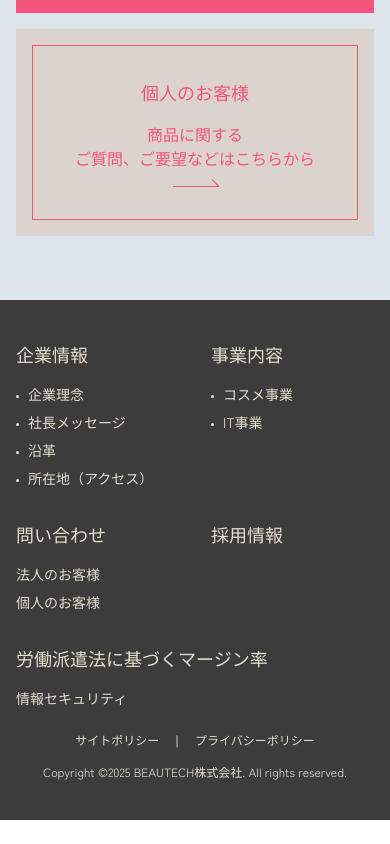
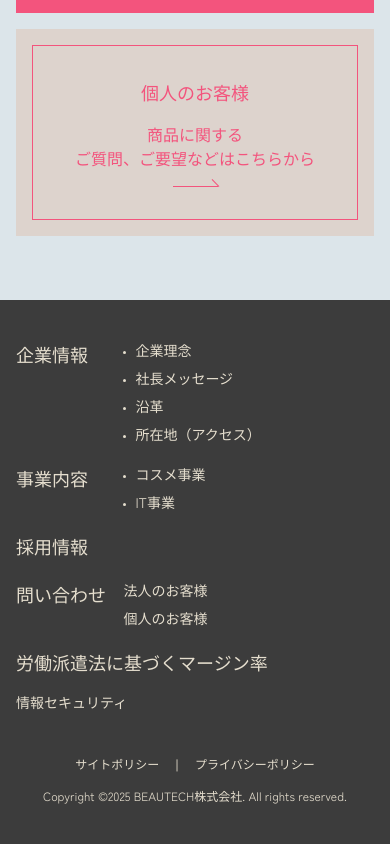
Before and after one commit to starse-git/beautech, a Next.js app: page / in a window 390 px wide. Shown: the part 4128-4972 px from the top of the page. Before the commit the page ends 4948 px from the top, so only its background shows below. Built offline with nearby package versions, Linux system fonts and the light colour scheme.

Commit message:
Footer修正

```diff
--- a/src/components/about/MessageSectionComponent.tsx
+++ b/src/components/about/MessageSectionComponent.tsx
@@ -1,22 +1,22 @@
 import React from 'react'
 import TitleEngJPComponent from '@/components/common/TitleEngJPComponent';
-// import Image from 'next/image';
-// import messageCircle from '@/assets/img/about/messageCircle.png';
+import Image from 'next/image';
+import messageCircle from '@/assets/img/about/messageCircle.png';
 const MessageSectionComponent = () => {
   return (
-    <div className="container relative my-16 md:my-32">
-      {/* <div className="absolute -top-4 left-0 w-full h-full">
-        <Image src={messageCircle.src} alt="message circle" width={0} height={0} sizes="100vw" className="z-0 w-full h-full object-cover" priority />
-      </div> */}
-      <div className="relative">
+    <div className="w-full relative">
+      <div className="absolute top-0 left-0 w-full h-full z-[1]">
+        <Image src={messageCircle.src} alt="message circle" width={0} height={0} sizes="100vw" className="z-0 w-full h-full object-cover md:object-cover xl:object-contain object-center" priority />
+      </div>
+      <div className="container relative z-[2] py-16 md:py-28 xl:py-32">
         <TitleEngJPComponent
           titleEn1=""
           titleJp="代表挨拶"
-          className="mb-6 md:mb-10"
+          className="mb-6 md:mb-8"
         >
           <span className="text-pinkBrand">M</span>ESSAGE
         </TitleEngJPComponent>
-        <div className="px-4 md:px-10 lg:px-12 space-y-8 md:space-y-8">
+        <div className="px-0 md:px-20 xl:pl-44 space-y-8 md:space-y-8">
           <p className="text-base md:text-lg lg:text-2xl leading-loose">
             品質は信頼の証。そして、それは卓越した技術の上に成り立ちます。
             <br />
@@ -25,14 +25,14 @@ const MessageSectionComponent = () => {
             クラウド、セキュリティ、UXデザイン。
             <br />
             現在の御客様を大切にするとともに、時代の変化を先取りし、
-            <br />
+            <br className="hidden md:block" />
             最新の技術と美容への深い理解というハイブリッドな発想で、未来を切り拓く挑戦を続けます。
           </p>
           <p className="text-base md:text-lg lg:text-2xl leading-loose">
             私たちには、ITの知見と美容現場への理解、その両方があります。
             <br />
             技術の力で美容現場の「当たり前」を進化させ、自動化と効率化の仕組みを提供し、
-            <br />
+            <br className="hidden md:block" />
             業界の未来をともに切り拓いていくこと。
             <br />
             それが、私たちの新たな挑戦です。
@@ -41,17 +41,17 @@ const MessageSectionComponent = () => {
             この挑戦の根底にあるのは「誠実」「品質」「挑戦」という理念です。
             <br />
             肌に触れる化粧品も、業務を支えるシステムも、品質に一切妥協せず、
-            <br />
+            <br className="hidden md:block" />
             お客様に安心と信頼をお届けすることを最優先に考えています。
           </p>
           <p className="text-base md:text-lg lg:text-2xl leading-loose">
             これからもBeauty(美)とTech(技術)の両輪でデジタル変革（DX）を推進し、
-            <br />
+            <br className="hidden md:block" />
             新しい価値を生み出し、お客様の幸せを支え、
-            <br />
+            <br className="hidden md:block" />
             ビジネスの可能性を広げるパートナーとして歩み続けます。
           </p>
-          <p className="text-base md:text-lg lg:text-2xl leading-loose text-right">
+          <p className="text-base md:text-lg lg:text-2xl leading-loose text-right md:mr-24">
             代表取締役
             <span className="font-bold text-lg md:text-xl lg:text-3xl ml-3">
               西村 茂夫
--- a/src/components/about/PhilosophySectionComponent.tsx
+++ b/src/components/about/PhilosophySectionComponent.tsx
@@ -4,7 +4,7 @@ import circleBg from '@/assets/img/about/circleBg.png';
 
 const PhilosophySectionComponent = () => {
   return (
-    <div className="container my-16 md:my-32">
+    <div className="container my-16 md:mb-32 md:mt-0">
       <TitleEngJPComponent titleEn1="" titleJp="企業理念" className="mb-6 md:mb-10">
         <span className="text-pinkBrand">P</span>HILOSOPHY
       </TitleEngJPComponent>
--- a/src/components/layouts/Footer.tsx
+++ b/src/components/layouts/Footer.tsx
@@ -25,10 +25,10 @@ const Footer = () => {
 
   return (
     <footer className="w-full bg-[#3c3c3c] py-10 md:py-12">
-      <div className="container text-[#e5dece]">
-        <div className="grid grid-cols-2 md:grid-cols-5 gap-8 md:gap-5">
-          <div>
-            <h4 className="font-normal text-lg md:text-xl mb-4">企業情報</h4>
+      <div className="container px-0 text-[#e5dece]">
+        <div className="flex flex-col md:flex-row gap-5 md:gap-5">
+          <div className="w-full md:w-[20%] flex flex-row md:flex-col">
+            <h4 className="font-normal text-lg md:text-xl mb-4 w-[30%] md:w-full">企業情報</h4>
             <ul className="space-y-2 text-sm md:text-base list-disc list-inside marker:text-[0.5rem]">
               {listItems1.map((item, index) => (
                 <li key={index}>
@@ -38,8 +38,8 @@ const Footer = () => {
             </ul>
           </div>
 
-          <div>
-            <h4 className="font-normal text-lg md:text-xl mb-4">事業内容</h4>
+          <div className="w-full md:w-[18%] flex flex-row md:flex-col">
+            <h4 className="font-normal text-lg md:text-xl mb-4 w-[30%] md:w-full">事業内容</h4>
             <ul className="space-y-2 text-sm md:text-base list-disc list-inside marker:text-[0.5rem]">
               {listItems2.map((item, index) => (
                 <li key={index}>
@@ -49,12 +49,12 @@ const Footer = () => {
             </ul>
           </div>
 
-          <div className="hidden md:block">
-            <h4 className="font-normal text-lg md:text-xl mb-4">採用情報</h4>
+          <div className="w-full md:w-[17%]">
+            <h4 className="font-normal text-lg md:text-xl mb-0 md:mb-4">採用情報</h4>
           </div>
 
-          <div>
-            <h4 className="font-normal text-lg md:text-xl mb-4">問い合わせ</h4>
+          <div className="w-full md:w-[20%] flex flex-row md:flex-col">
+            <h4 className="font-normal text-lg md:text-xl mb-4 w-[30%] md:w-full">問い合わせ</h4>
             <ul className="space-y-2 text-sm md:text-base">
               {listItems3.map((item, index) => (
                 <li key={index}>
@@ -64,11 +64,7 @@ const Footer = () => {
             </ul>
           </div>
 
-          <div className="block md:hidden">
-            <h4 className="font-normal text-lg md:text-xl mb-4">採用情報</h4>
-          </div>
-
-          <div className="col-span-2 md:col-span-1">
+          <div className="w-full md:w-[25%]">
             <h4 className="font-normal text-lg md:text-xl mb-4">
               労働派遣法に基づくマージン率
             </h4>
@@ -82,7 +78,7 @@ const Footer = () => {
           </div>
         </div>
 
-        <div className="flex flex-wrap justify-center items-center mt-5 md:mt-0">
+        <div className="flex flex-wrap justify-center items-center mt-10 md:mt-0">
           <Link href="/site-policy" className="text-xs md:text-sm hover:underline">サイトポリシー</Link>
           <span className="mx-4">|</span>
           <Link href="/privacy-policy" className="text-xs md:text-sm hover:underline">プライバシーポリシー</Link>
```
